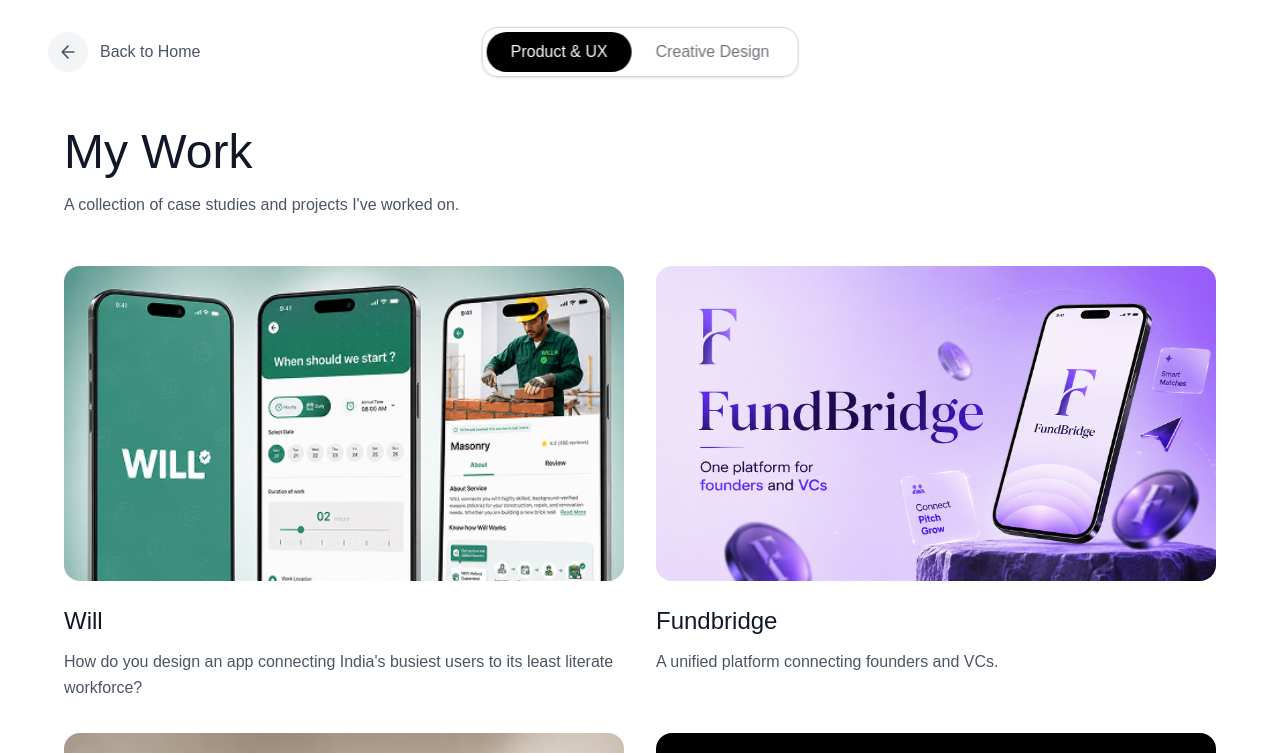
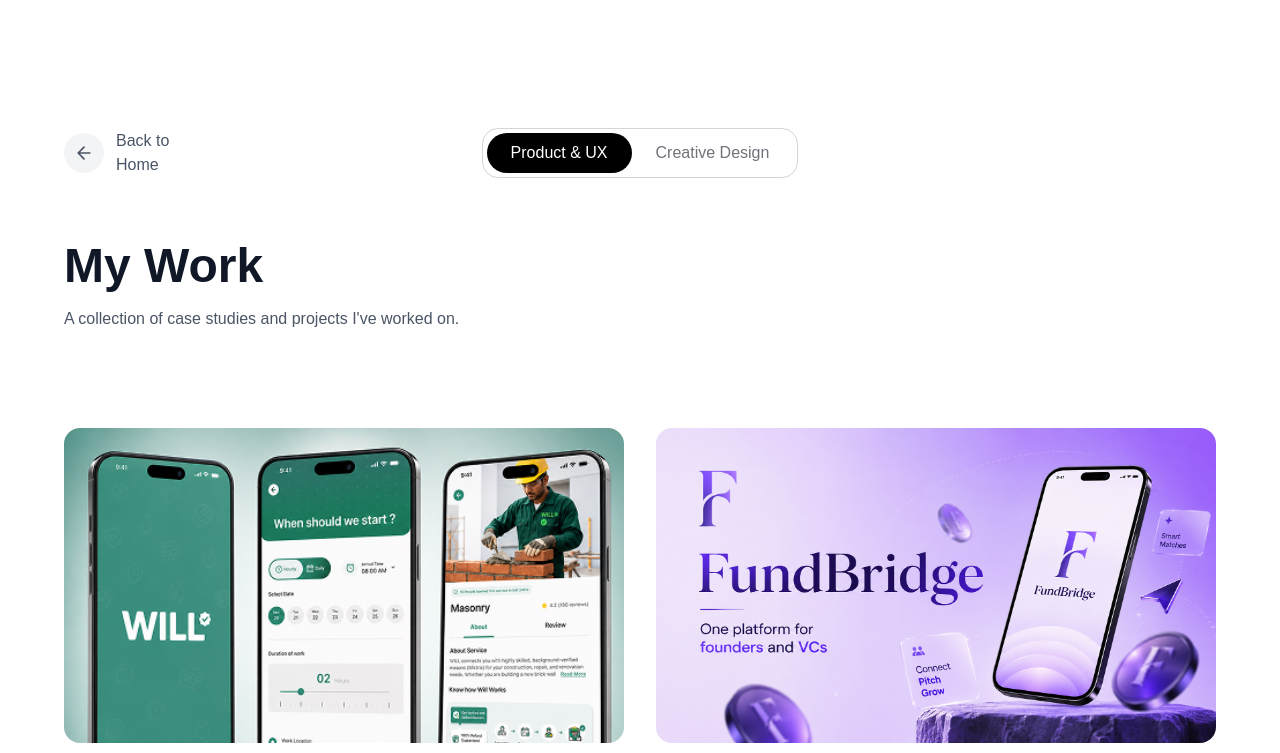
Before and after one commit to bineetbarthwal/bineet-barthwal.github.io, a Next.js app: page /work in a window 1280 px wide. Shown: the top 753 px of the page. Built offline with nearby package versions, Linux system fonts and the light colour scheme.

Commit message:
Fixed header alignment to match global 6xl container

```diff
--- a/src/app/work/page.js
+++ b/src/app/work/page.js
@@ -8,22 +8,25 @@
 
   return (
     <main className="relative flex flex-col bg-white overflow-x-hidden w-full max-w-[100vw]">
-      {/* Navigation */}
-      <nav className="fixed top-8 left-0 right-0 z-50 w-full px-5 md:px-12">
-        <div className="flex flex-col md:flex-row items-start md:items-center w-full mb-8 md:mb-12 gap-6 relative">
-          {/* Standardized Circular Back Button */}
-          <Link href="/" className="inline-flex items-center gap-3 text-gray-600 hover:text-[#1C1C1C] transition-colors group w-fit relative z-10">
+      <section className="pt-32 pb-12 px-5 md:px-12 flex flex-col items-center w-full">
+        <div className="w-full max-w-6xl">
+
+          {/* Top Bar: Standardized Container Alignment */}
+          <div className="flex flex-col md:flex-row items-start md:items-center justify-between w-full mb-16 gap-6">
+
+            {/* 1. Left: Back Button */}
+            <Link href="/" className="inline-flex items-center gap-3 text-gray-600 hover:text-[#1C1C1C] transition-colors group w-[140px]">
               <span className="flex items-center justify-center w-10 h-10 rounded-full bg-gray-100 group-hover:bg-gray-200 transition-colors shrink-0">
                 <svg width="20" height="20" viewBox="0 0 24 24" fill="none" stroke="currentColor" strokeWidth="2" strokeLinecap="round" strokeLinejoin="round">
-                <path d="M19 12H5M12 19l-7-7 7-7" />
+                  <path d="M19 12H5M12 19l-7-7 7-7"/>
                 </svg>
               </span>
               <span className="font-medium text-sm md:text-base">Back to Home</span>
             </Link>
 
-          {/* Center: Toggle Pill */}
-          <div className="w-full md:w-auto md:absolute md:left-1/2 md:-translate-x-1/2 flex justify-center">
-            <div className="flex items-center rounded-[16px] border border-gray-300 bg-white/95 p-1 shadow-sm backdrop-blur-md">
+            {/* 2. Center: Toggle Switch */}
+            <div className="flex items-center justify-center">
+              <div className="flex items-center rounded-[16px] border border-gray-300 bg-white/95 p-1">
                 <button
                   onClick={() => setActiveTab("UX")}
                   className={`px-3 md:px-6 py-2 text-sm md:text-base font-normal rounded-full transition-colors ${activeTab === "UX"
@@ -46,16 +49,14 @@
                 </button>
               </div>
             </div>
+
+            {/* 3. Right: Spacer (Matches back button width to keep toggle perfectly centered) */}
+            <div className="hidden md:block w-[140px]"></div>
           </div>
-      </nav>
 
-      {/* Header */}
-      <section className="pt-32 pb-12 px-5 md:px-12 flex flex-col items-center">
-        <div className="w-full max-w-6xl">
-          <h1
-            className="text-3xl font-normal text-gray-900 md:text-4xl lg:text-5xl"
-            style={{ fontFamily: 'var(--font-sans)' }}
-          >
+          {/* Page Title */}
+          <div className="mb-12">
+            <h1 className="text-4xl md:text-5xl font-bold text-gray-900" style={{ fontFamily: 'var(--font-sans)' }}>
               My Work
             </h1>
             <p
@@ -64,6 +65,7 @@
             >
               A collection of case studies and projects I've worked on.
             </p>
+          </div>
         </div>
       </section>
 
```
Lines whose indentation alone changed are shown as unchanged.
